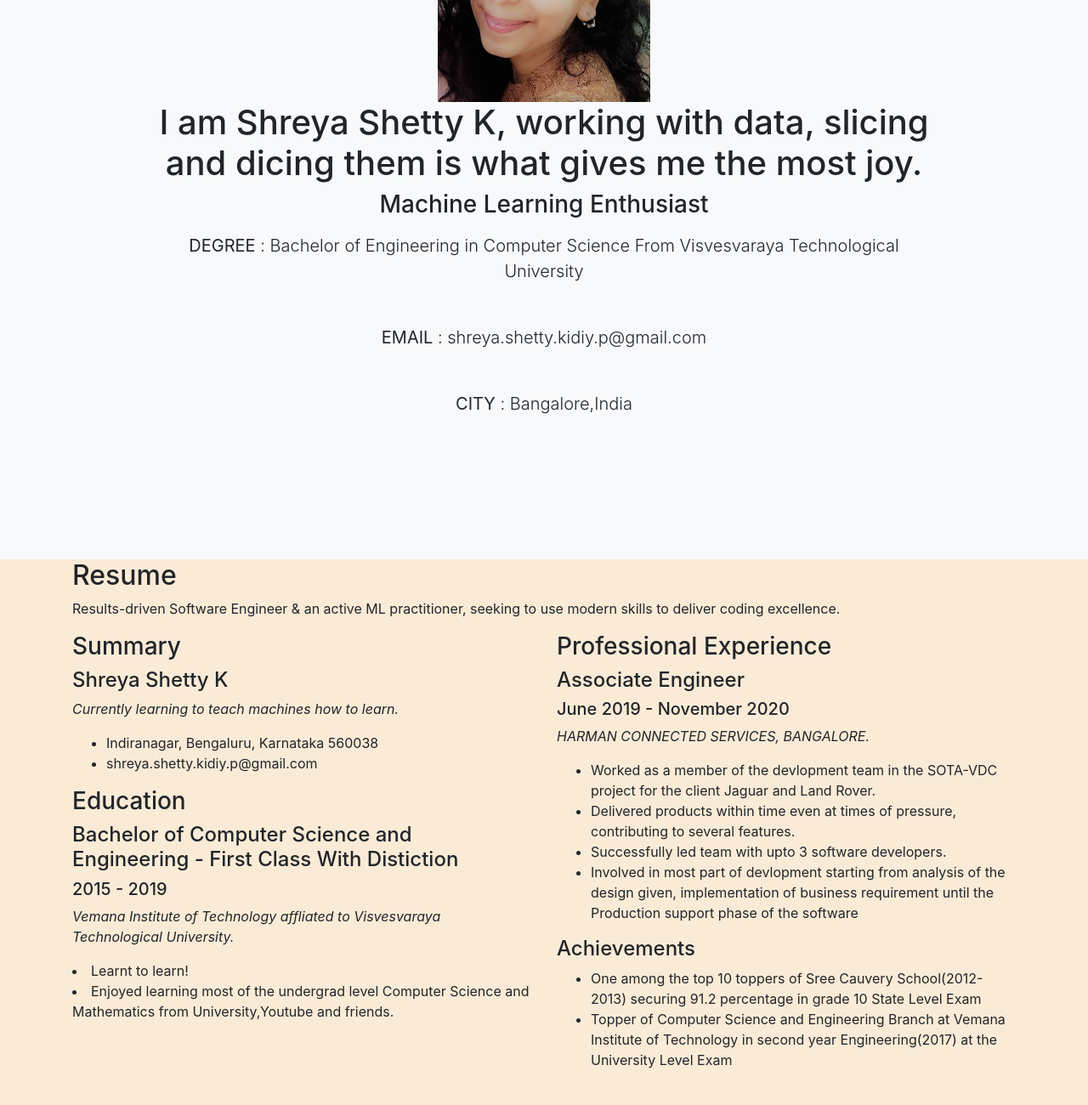
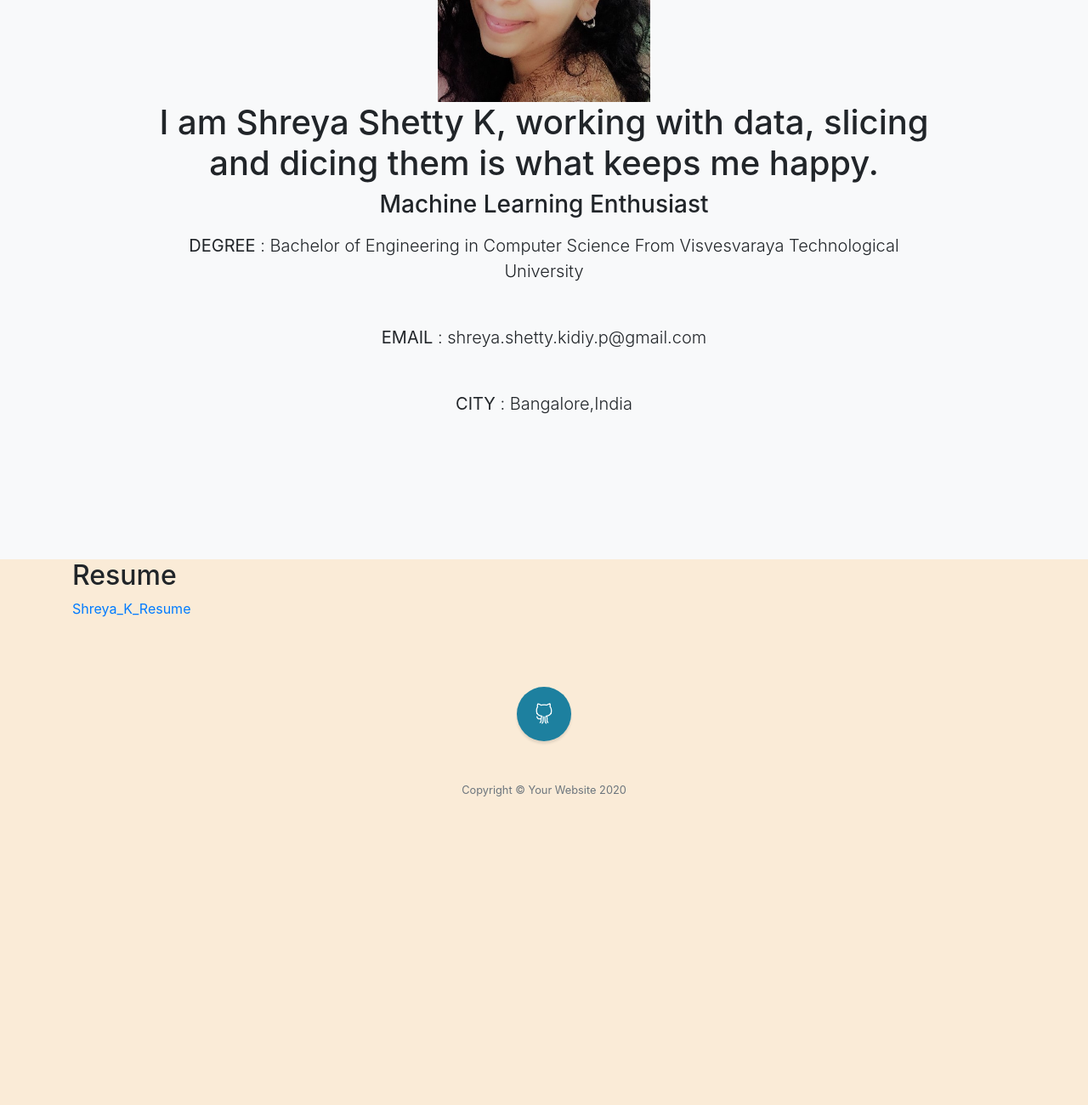
Before and after one commit to shreyashettyk/shreyashettyk.github.io, a website with bundled scripts: page index.html in a window 1280 px wide. Shown: the part 1100-2400 px from the top of the page at 85% size. After the commit the page ends 2119 px from the top, so only its background shows below. Built offline with nearby package versions, Linux system fonts and the light colour scheme.

Commit message:
profile upgrade

```diff
--- a/index.html
+++ b/index.html
@@ -71,7 +71,7 @@
         <div class="col-lg-10 mx-auto">
 		  <body style="background-color:AntiqueWhite;">
 		  <img src="img/photo_1.jpg" alt="shreya" style="width:250px;height:300px;">
-          <h1>I am Shreya Shetty K, working with data, slicing and dicing them is what gives me the most joy. </h1>
+          <h1>I am Shreya Shetty K, working with data, slicing and dicing them is what keeps me happy. </h1>
 		  <h3>				Machine Learning Enthusiast				</h3>
 
 		  <p></p>
@@ -84,14 +84,15 @@
     </div>
   </section>
 
+
+
   <!-- Services -->
   <section id="resume" class="resume">
 <div class="container">
 <div class="section-title">
 <h2>Resume</h2>
-<p>Results-driven Software Engineer &amp; an active ML practitioner, seeking to use modern skills to deliver
-coding excellence.</p>
-</div>
+<a href="img/Shreya.pdf" >Shreya_K_Resume</a>
+<!--</div>
 <div class="row">
 <div class="col-lg-6 aos-init aos-animate" data-aos="fade-up">
 <h3 class="resume-title">Summary</h3>
@@ -109,39 +110,42 @@ coding excellence.</p>
 <h5>2015 - 2019</h5>
 <p><em>Vemana Institute of Technology affliated to Visvesvaraya Technological University.</em></p>
 <li>Learnt to learn!</li>
-<li>Enjoyed learning most of the undergrad level Computer Science and Mathematics from University,Youtube and friends.</li>
+
 </div>
 </div>
 <div class="col-lg-6 aos-init aos-animate" data-aos="fade-up" data-aos-delay="100">
 <h3 class="resume-title">Professional Experience</h3>
 <div class="resume-item">
-<h4>Associate Engineer</h4>
+<h4>Associate Engineer, Product Development</h4>
 <h5>June 2019 - November 2020</h5>
 <p><em>HARMAN CONNECTED SERVICES, BANGALORE.</em></p>
 <ul>
-<li>Worked as a member of the devlopment team in the SOTA-VDC project for the client Jaguar and Land Rover. </li>
-<li>Delivered products within time even at times of pressure, contributing to several features.</li>
-<li>Successfully led team with upto 3 software developers.</li>
+<li>Worked as a member of the devlopment team in Automotive Domain </li>
 <li> Involved in most part of devlopment starting from analysis of the design given, implementation of business requirement until the Production support phase of the software</li>
+<li><h6>Skills : C, C++, Linux, GoogleTest, Agile, Acquired a good understanding of SDLC  </h6></li>
+
+</ul>
+<h4>Associate IT Consultant</h4>
+<h5>May 2021 - Present</h5>
+<p><em>ITC INFOTECH, BANGALORE.</em></p>
+<ul>
+<li>Currently working as a Data Engineer  for an Agriculture based project </li>
+<li>Involved in productionization and  Deployment of various ML models</li>
+<li><h6>Skills : Python, R, Docker, Pandas, Numpy </h6></li>
 </ul>
 </div>
 <div class="resume-item">
-<h4>Achievements</h4>
-<ul>
-<li>One among the top 10 toppers of Sree Cauvery School(2012-2013) securing 91.2 percentage in grade 10 State Level Exam</li>
-<li>Topper of Computer Science and Engineering Branch at Vemana Institute of Technology in second year Engineering(2017) at the University Level Exam </li>
-
 </ul>
 </div>
 </div>
 </div>
-</div>
+</div> -->
 </section>
 
 
 
   <!-- Portfolio -->
-  <section class="content-section" id="portfolio">
+<!--  <section class="content-section" id="portfolio">
     <div class="container">
       <div class="content-section-heading text-center">
         <h3 class="text-secondary mb-0">Portfolio</h3>
@@ -194,7 +198,7 @@ coding excellence.</p>
         </div>
       </div>
     </div>
-  </section>
+  </section>-->
 
 
 
```
Also changed, not shown: 1 other file.
